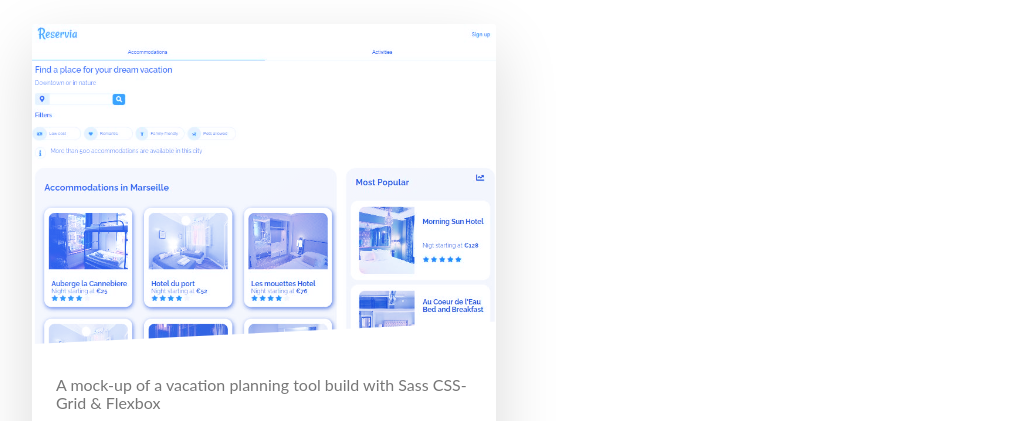
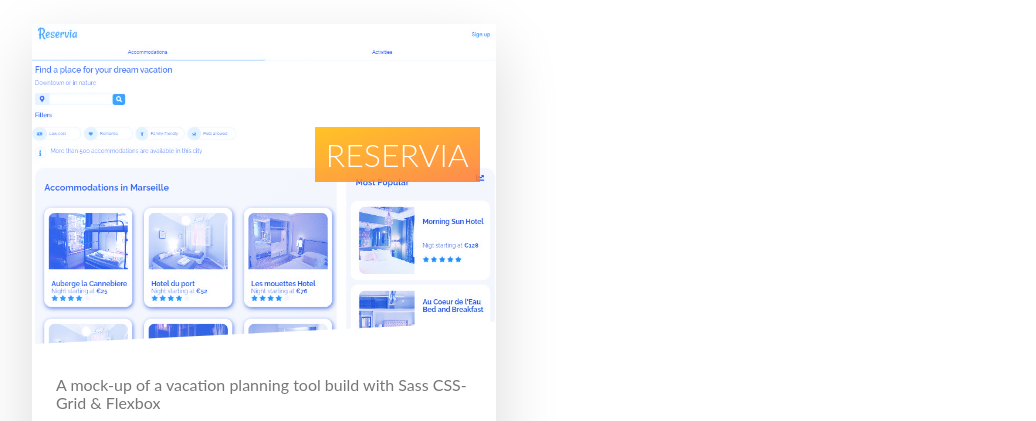
Before and after one commit to GrigoriSchneider/grigorischneider.github.io, a website: page index.html in a window 1280 px wide. Shown: the part 880-1301 px from the top of the page, without its empty margins (0-1036 px from the left). Drawn offline with Linux system fonts and the light colour scheme.

Commit message:
change classes in html for openclassroom

```diff
--- a/index.html
+++ b/index.html
@@ -57,7 +57,7 @@
             </div>
 
             <h4 class="card__heading">
-                <span class="card__heading-span card__heading-span--7">Reservia</span>
+                <span class="card__heading-span card__heading-span--1">Reservia</span>
             </h4>
 
             <div class="card__text">
--- a/package.json
+++ b/package.json
@@ -21,7 +21,7 @@
   },
   "repository": {
     "type": "git",
-    "url": "git+https://github.com/GrigoriSchneider/grigorischneider.github.io.git"
+    "url": "git+git "
   },
   "bugs": {
     "url": "https://github.com/GrigoriSchneider/grigorischneider.github.io/issues"
```
